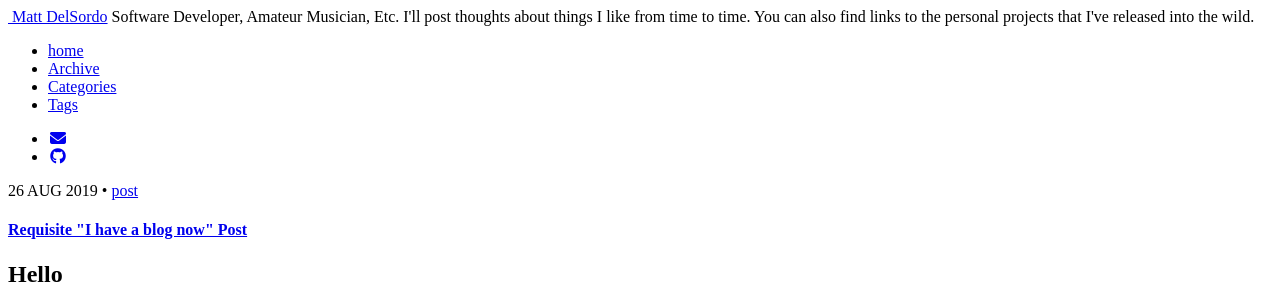
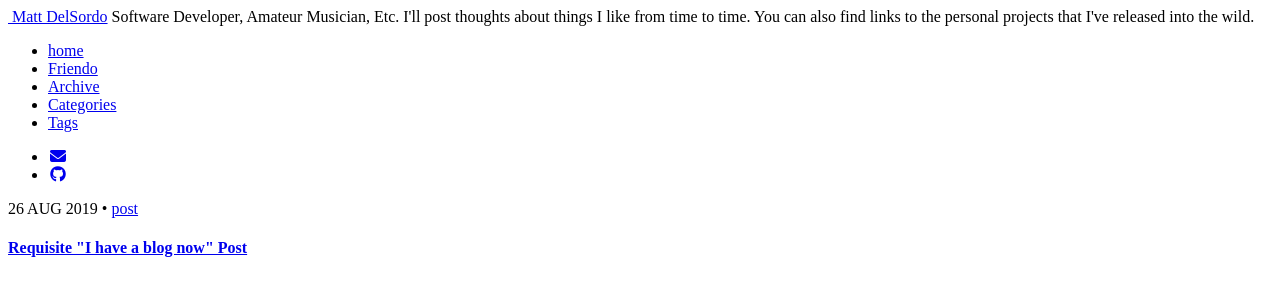
Before and after one commit to mattdelsordo/mattdelsordo.github.io, a Jekyll site: the page built from index.html, in a window 1280 px wide, cut to the strip 0-283 px from the top of the page. Built offline with Jekyll 4.4.1, drawn with Linux system fonts in a browser that asks for light colours; nearby versions of some CDN libraries; library files that are not in the unit come from our copies.

Commit message:
Add link to friendo

```diff
--- a/_includes/sidebar.html
+++ b/_includes/sidebar.html
@@ -14,6 +14,9 @@
       <li class="nav-item">
         <a href="{{ site.url }}/">home</a>
       </li>
+      <li class="nav-item">
+        <a href="https://mattdelsordo.github.io/friendo/">Friendo</a>
+      </li>
       {% for page in site.pages %} {% if page.title %}
       <li class="nav-item">
         <a href="{{ site.url }}{{ page.url }}">{{ page.title }}</a>
```
